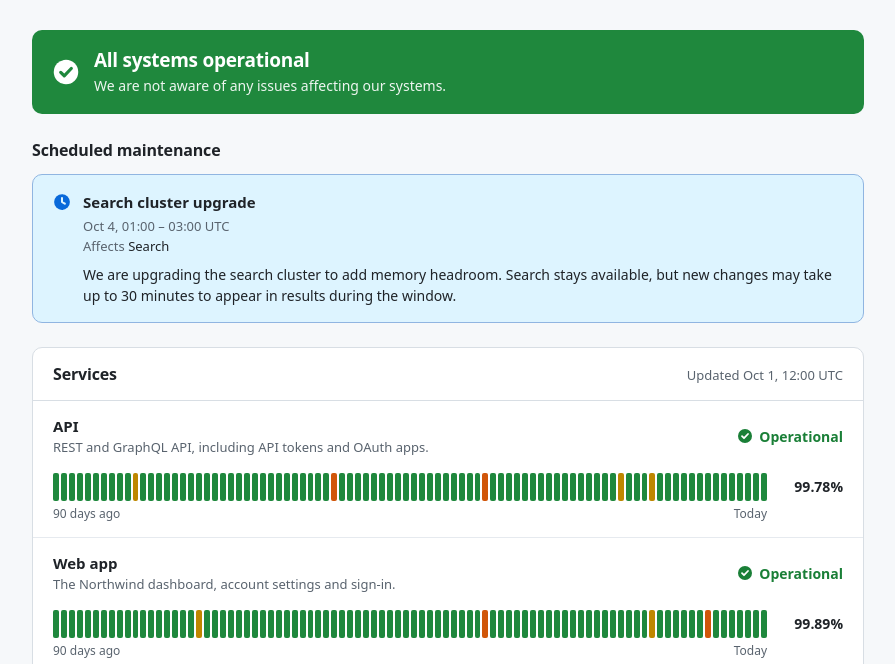
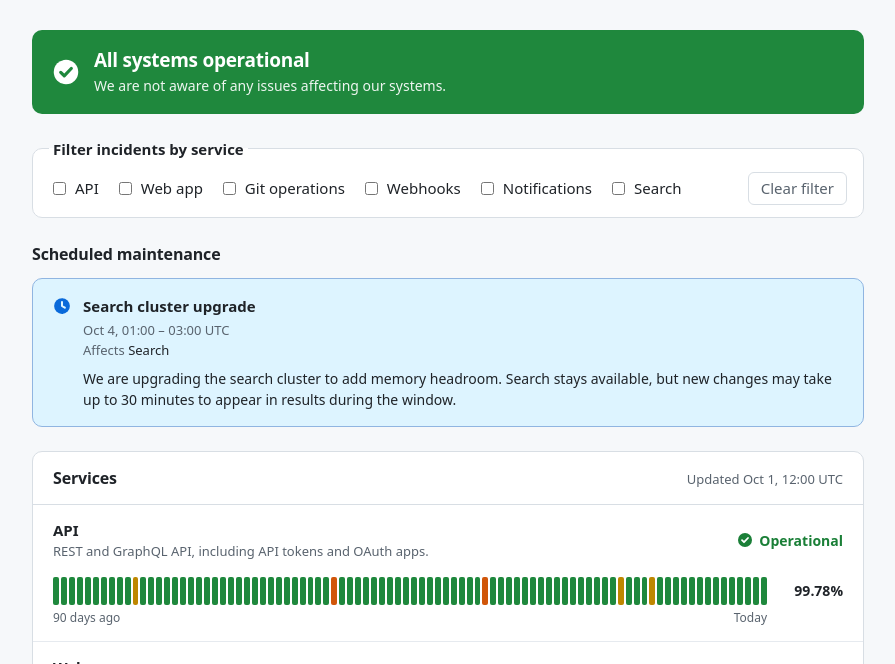
Before and after one commit to ml6team/unum-demo-canary, a website built with Vite: page index.html in a window 1280 px wide. Shown: the part 67-731 px from the top of the page, without its empty margins (192-1087 px from the left). Built offline with nearby package versions, Linux system fonts and the light colour scheme.

Commit message:
feat: filter incidents by service in the status page (UNUSFD-80)

```diff
--- a/index.html
+++ b/index.html
@@ -25,6 +25,7 @@
     <main class="container page">
       <h1 class="visually-hidden">Northwind status</h1>
       <div id="overall"></div>
+      <div id="filter"></div>
       <div id="active"></div>
       <div id="maintenance"></div>
       <section class="card" aria-labelledby="services-heading">
--- a/src/main.ts
+++ b/src/main.ts
@@ -11,9 +11,11 @@ import {
   activeIncidents,
   affectedServiceNames,
   dailyBars,
+  filterByServices,
   groupByDay,
   incidentState,
   pastIncidents,
+  servicesWithIncidents,
   upcomingMaintenance,
   updatesNewestFirst,
   uptimePercent,
@@ -23,6 +25,8 @@ import type { Incident, Service, ServiceStatus } from './lib/types';
 
 type Child = Node | string;
 type Tone = ServiceStatus | 'maintenance';
+
+const selected = new Set<string>();
 
 function el<K extends keyof HTMLElementTagNameMap>(
   tag: K,
@@ -182,8 +186,11 @@ function incidentDetails(incident: Incident, open = false): HTMLDetailsElement {
 }
 
 function renderActive(): void {
-  const active = activeIncidents(incidents, NOW);
-  if (active.length === 0) return;
+  const active = activeIncidents(filterByServices(incidents, [...selected]), NOW);
+  if (active.length === 0) {
+    byId('active').replaceChildren();
+    return;
+  }
   byId('active').replaceChildren(
     el('section', { class: 'notice', 'aria-labelledby': 'active-heading' }, [
       el('h2', { id: 'active-heading', class: 'notice-heading' }, ['Active incidents']),
@@ -193,8 +200,11 @@ function renderActive(): void {
 }
 
 function renderMaintenance(): void {
-  const upcoming = upcomingMaintenance(incidents, NOW);
-  if (upcoming.length === 0) return;
+  const upcoming = upcomingMaintenance(filterByServices(incidents, [...selected]), NOW);
+  if (upcoming.length === 0) {
+    byId('maintenance').replaceChildren();
+    return;
+  }
   byId('maintenance').replaceChildren(
     el('section', { class: 'notice', 'aria-labelledby': 'maintenance-heading' }, [
       el('h2', { id: 'maintenance-heading', class: 'notice-heading' }, ['Scheduled maintenance']),
@@ -217,11 +227,13 @@ function renderMaintenance(): void {
 }
 
 function renderHistory(): void {
-  const groups = groupByDay(pastIncidents(incidents, NOW));
+  const groups = groupByDay(pastIncidents(filterByServices(incidents, [...selected]), NOW));
   if (groups.length === 0) {
-    byId('days').replaceChildren(
-      el('p', { class: 'empty' }, ['No incidents reported in the last 90 days.']),
-    );
+    const message =
+      selected.size > 0
+        ? 'No past incidents for the selected services in the last 90 days.'
+        : 'No incidents reported in the last 90 days.';
+    byId('days').replaceChildren(el('p', { class: 'empty' }, [message]));
     return;
   }
   byId('days').replaceChildren(
@@ -240,12 +252,45 @@ function renderHistory(): void {
   );
 }
 
+function renderIncidents(): void {
+  renderActive();
+  renderMaintenance();
+  renderHistory();
+}
+
+function renderFilter(): void {
+  const clear = el('button', { type: 'button', class: 'filter-clear' }, ['Clear filter']);
+  clear.disabled = true;
+  const boxes = servicesWithIncidents(incidents, services).map((service) => {
+    const input = el('input', { type: 'checkbox', value: service.id });
+    input.addEventListener('change', () => {
+      if (input.checked) selected.add(service.id);
+      else selected.delete(service.id);
+      clear.disabled = selected.size === 0;
+      renderIncidents();
+    });
+    return el('label', { class: 'filter-option' }, [input, service.name]);
+  });
+  clear.addEventListener('click', () => {
+    selected.clear();
+    for (const input of byId('filter').querySelectorAll('input')) input.checked = false;
+    clear.disabled = true;
+    renderIncidents();
+  });
+  byId('filter').replaceChildren(
+    el('fieldset', { class: 'filter' }, [
+      el('legend', { class: 'filter-legend' }, ['Filter incidents by service']),
+      el('div', { class: 'filter-options' }, boxes),
+      clear,
+    ]),
+  );
+}
+
 renderOverall();
-renderActive();
-renderMaintenance();
+renderFilter();
 byId('services').replaceChildren(...services.map(serviceRow));
 byId('updated').replaceChildren(
   'Updated ',
   time(NOW.toISOString(), formatDateTime(NOW.toISOString())),
 );
-renderHistory();
+renderIncidents();
--- a/src/style.css
+++ b/src/style.css
@@ -663,6 +663,57 @@ a {
   color: var(--text-muted);
 }
 
+.filter {
+  display: flex;
+  flex-wrap: wrap;
+  gap: 8px 16px;
+  align-items: center;
+  min-width: 0;
+  padding: 12px 16px;
+  margin: 0;
+  background: var(--surface);
+  border: 1px solid var(--border);
+  border-radius: var(--radius);
+}
+
+.filter-legend {
+  padding: 0 4px;
+  font-weight: 600;
+}
+
+.filter-options {
+  display: flex;
+  flex: 1;
+  flex-wrap: wrap;
+  gap: 8px 16px;
+}
+
+.filter-option {
+  display: inline-flex;
+  gap: 6px;
+  align-items: center;
+  cursor: pointer;
+}
+
+.filter-clear {
+  padding: 4px 12px;
+  font: inherit;
+  color: inherit;
+  cursor: pointer;
+  background: var(--surface);
+  border: 1px solid var(--border);
+  border-radius: 6px;
+}
+
+.filter-clear:hover:not(:disabled) {
+  background: var(--surface-hover);
+}
+
+.filter-clear:disabled {
+  color: var(--text-muted);
+  cursor: default;
+}
+
 @media (max-width: 600px) {
   .container {
     padding-right: 16px;
```
